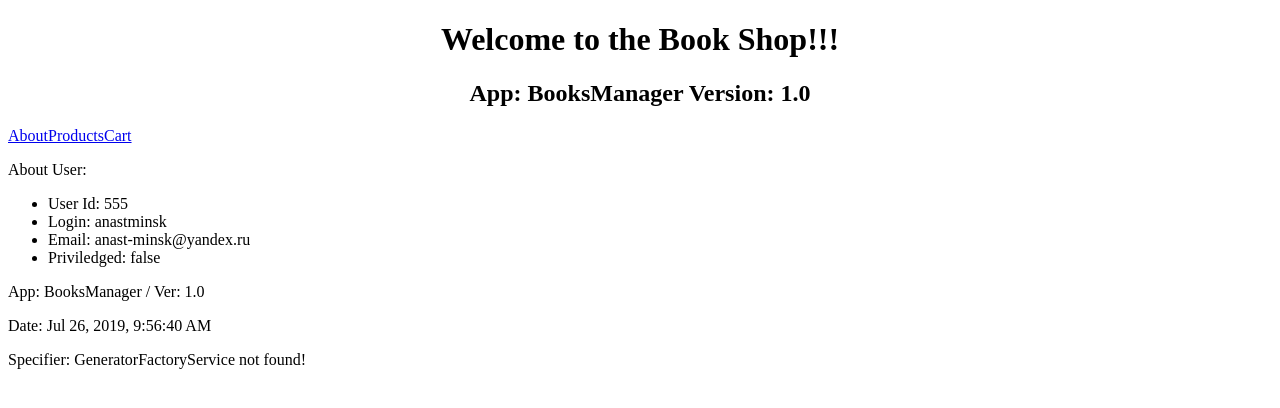
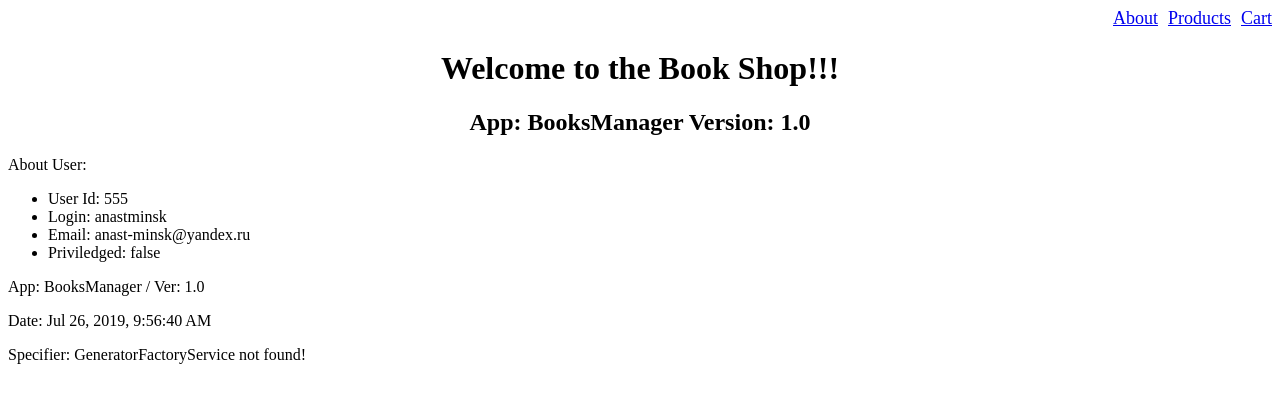
Before and after one commit to VZhyrytskiy/shop-4, an Angular app: page /about in a window 1280 px wide. Shown: the top 408 px of the page. Built offline with nearby package versions, Linux system fonts and the light colour scheme.

Commit message:
feature: add styles for links

```diff
--- a/src/app/app.component.html
+++ b/src/app/app.component.html
@@ -1,11 +1,13 @@
+<div class="links">
+	<a href="#" routerLink="/about">About</a>
+	<a href="#" routerLink="/products">Products</a>
+	<a href="#" routerLink="/cart">Cart</a>
+</div>
+
 <div style="text-align:center">
 	<h1 #appTitle></h1>
 	<h2><span>App: {{appDetails.App}} </span><span> Version: {{appDetails.Ver}}</span></h2>
 </div>
-
-<a href="#" routerLink="/about">About</a>
-<a href="#" routerLink="/products">Products</a>
-<a href="#" routerLink="/cart">Cart</a>
 
 <router-outlet></router-outlet>
 
--- a/src/app/app.component.less
+++ b/src/app/app.component.less
@@ -0,0 +1,8 @@
+.links {
+	font-size: 18px;
+	text-align: right;
+
+	& > a {
+		margin-left: 10px;
+	}
+}
```
